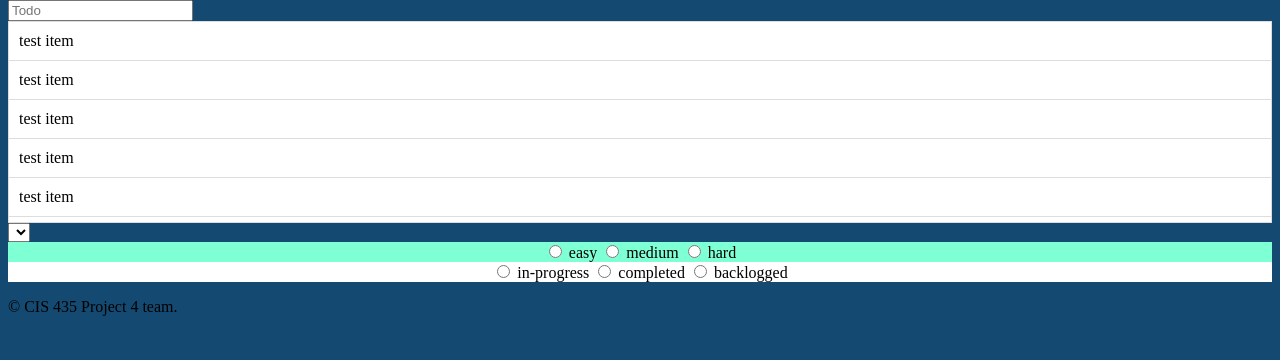
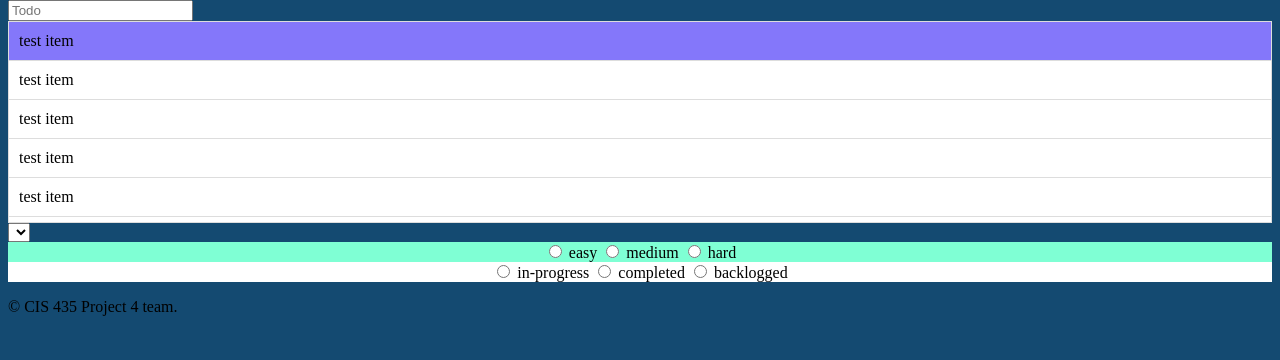
Before and after one commit to denizkarya1999/Xask, a PHP site: page /taskList.html in a window 1280 px wide, with the pointer over the restyled element. Shown: the part 101-461 px from the top of the page. Run offline with PHP 8.4, Linux system fonts and the light colour scheme; lists and menus that the app fills with data are empty.

Commit message:
readded hover mechnanic

```diff
--- a/external/tasklist.css
+++ b/external/tasklist.css
@@ -41,7 +41,9 @@ li {
     padding: 10px;
     border-bottom: 1px solid #ddd;
 }
-
+li:hover{
+    background-color: rgb(132, 119, 250);
+}
 li:last-child {
     border-bottom: none; /* Remove border from the last list item */
 }
```
